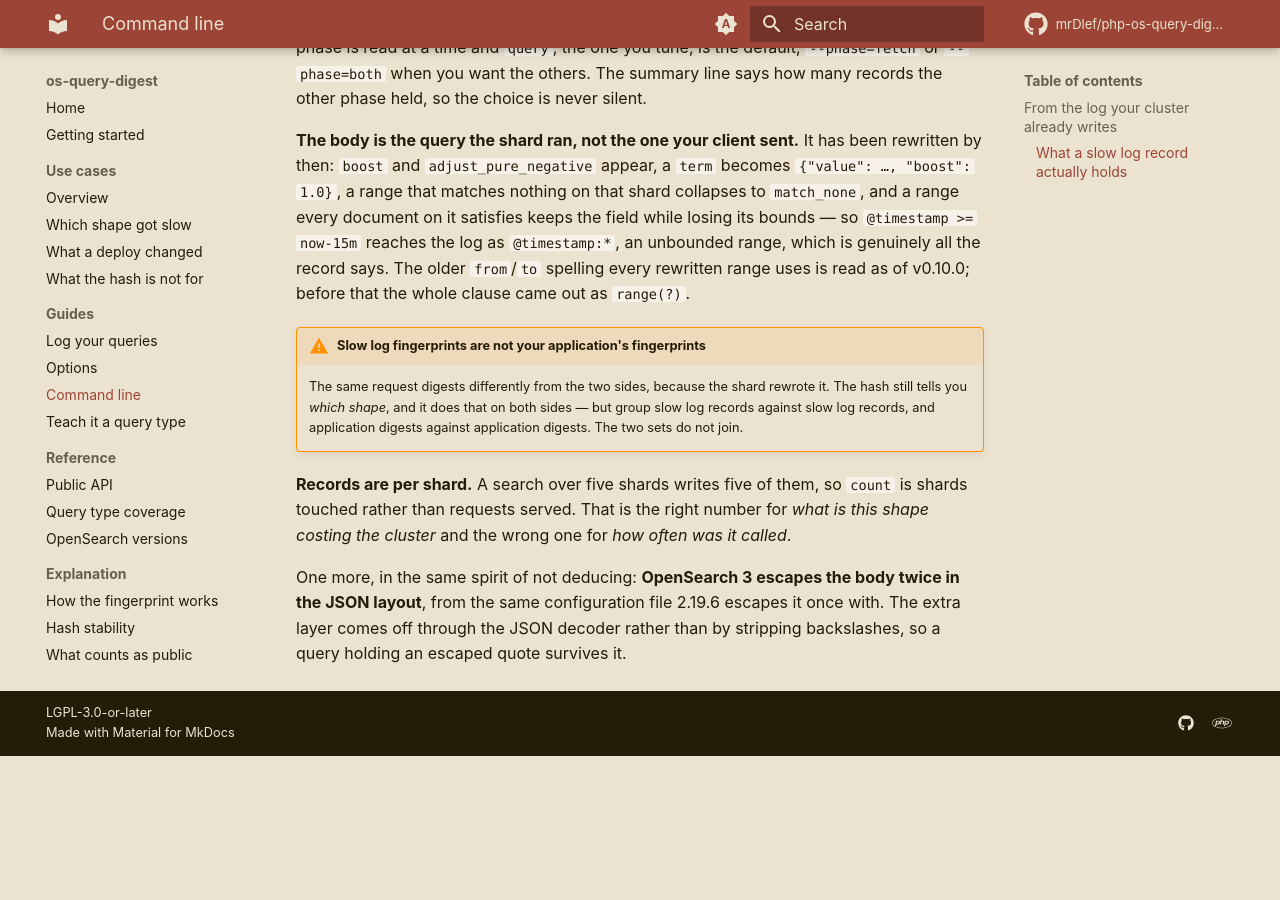
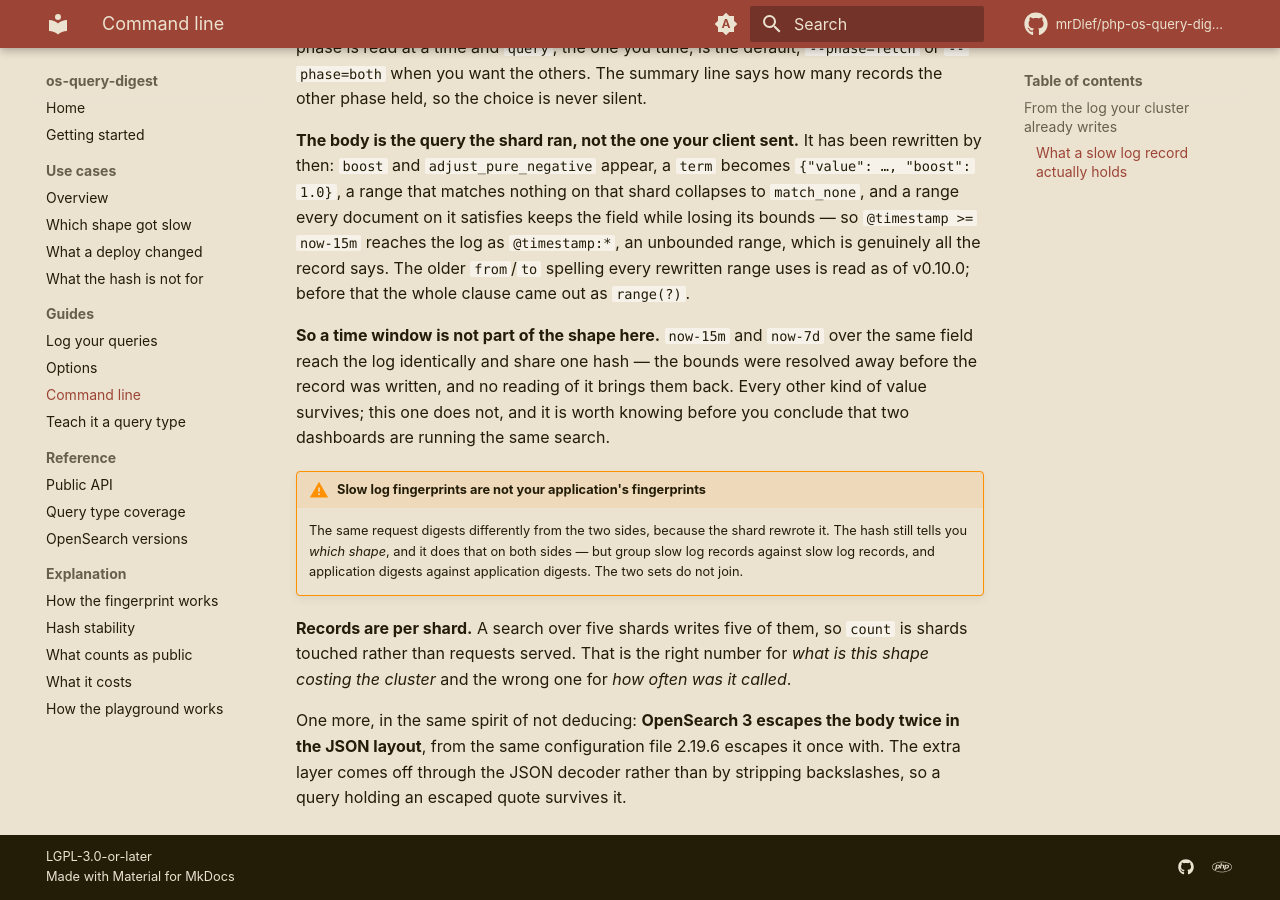
Before and after one commit to mrDlef/php-os-query-digest, an MkDocs documentation site: the page built from docs/guides/cli.md, in a window 1280 px wide and 900 px high, scrolled down 2372 px. Built offline with MkDocs 1.6.1 and Material for MkDocs 9.7.7, drawn with Linux system fonts in a browser that asks for light colours; comment, search, counter and statistics services are not loaded; before the commit the page ends 3128 px from its top, so only the background shows below that.

Commit message:
docs: say that a time window is not part of the shape in a slow log
The guide said a rewritten range "keeps the field while losing its bounds" and
stopped there, which reads as a detail about escaping rather than the one real
loss of information in the whole feature: now-15m and now-7d over the same field
reach the log identically and share a hash.

It was misread that way by the person who wrote the code, which is about as
strong a signal as a sentence gets. The consequence is now spelled out where the
rewriting is described.

No changelog entry and no v0.11.0 section opened for one sentence of prose; it
folds into whatever ships next.

```diff
--- a/docs/guides/cli.md
+++ b/docs/guides/cli.md
@@ -120,6 +120,12 @@ field while losing its bounds — so `@timestamp >= now-15m` reaches the log as
 older `from`/`to` spelling every rewritten range uses is read as of v0.10.0;
 before that the whole clause came out as `range(?)`.
 
+**So a time window is not part of the shape here.** `now-15m` and `now-7d` over
+the same field reach the log identically and share one hash — the bounds were
+resolved away before the record was written, and no reading of it brings them
+back. Every other kind of value survives; this one does not, and it is worth
+knowing before you conclude that two dashboards are running the same search.
+
 !!! warning "Slow log fingerprints are not your application's fingerprints"
     The same request digests differently from the two sides, because the shard
     rewrote it. The hash still tells you *which shape*, and it does that on both
```
